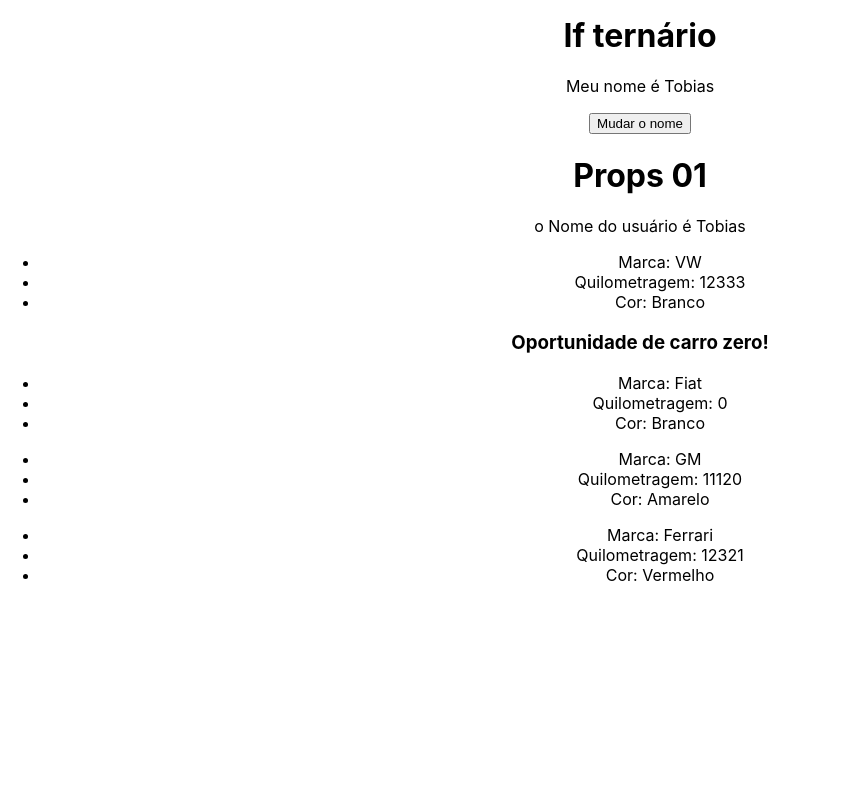
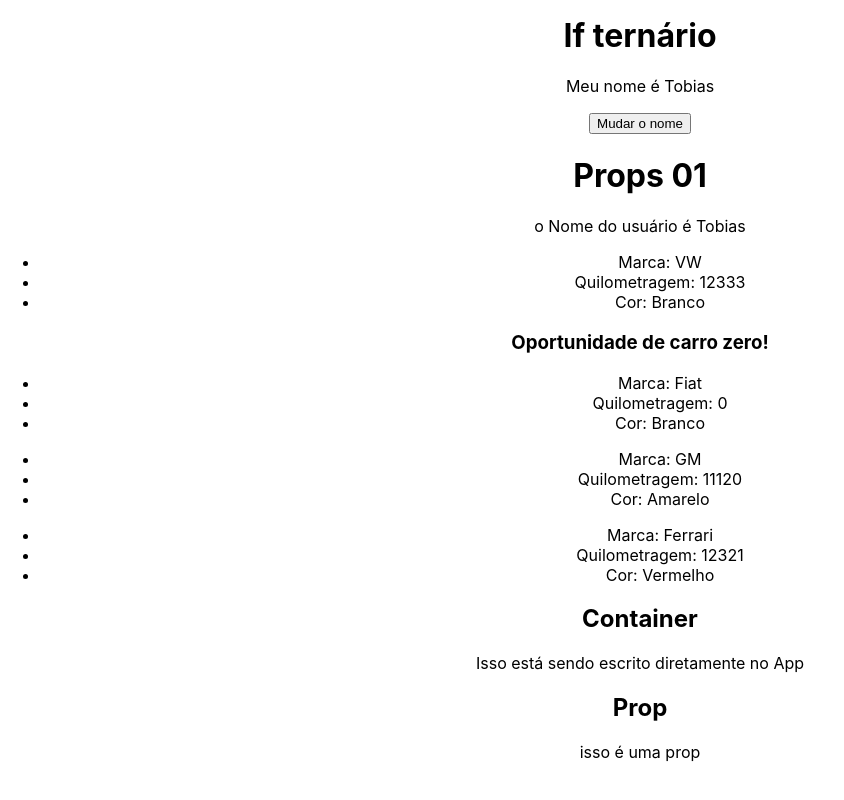
Before and after one commit to WillRadi/react_udemy, a React (Create React App) app in the folder 03_AVANCANDO/avancando/: page / in a window 1280 px wide. Shown: the part 1745-2545 px from the top of the page, without its empty margins (0-844 px from the left). Built offline with nearby package versions, Linux system fonts and the light colour scheme.

Commit message:
Props e Children prop

```diff
--- a/03_AVANCANDO/avancando/src/App.js
+++ b/03_AVANCANDO/avancando/src/App.js
@@ -5,6 +5,7 @@
 import ManageData from './components/ManageData';
 import ShowUserName from './components/ShowUserName';
 import CarDetails from './components/CarDetails';
+import Container from './components/Container';
 
 const cars = [
   {id: 1, brand: 'Fiat', km: 0, color: 'Branco', newCar: true},
@@ -37,6 +38,9 @@
         {cars.map((car) => (
           <CarDetails key={car.id} brand={car.brand} km={car.km} color={car.color} newCar={car.newCar} />
         ))}
+        <Container anotherProp="isso é uma prop">
+          <p>Isso está sendo escrito diretamente no App</p>
+        </Container>
       </div>
     </div>
   );
--- /dev/null
+++ b/03_AVANCANDO/avancando/src/components/Container.js
@@ -0,0 +1,12 @@
+const Container = ({ children, anotherProp }) => {
+  return (
+    <>
+      <h2>Container</h2>
+      {children}
+      <h2>Prop</h2>
+      {anotherProp}
+    </>
+  )
+}
+
+export default Container
```
Also changed, not shown: 1 other file (tests, documents, lock files or other folders).
